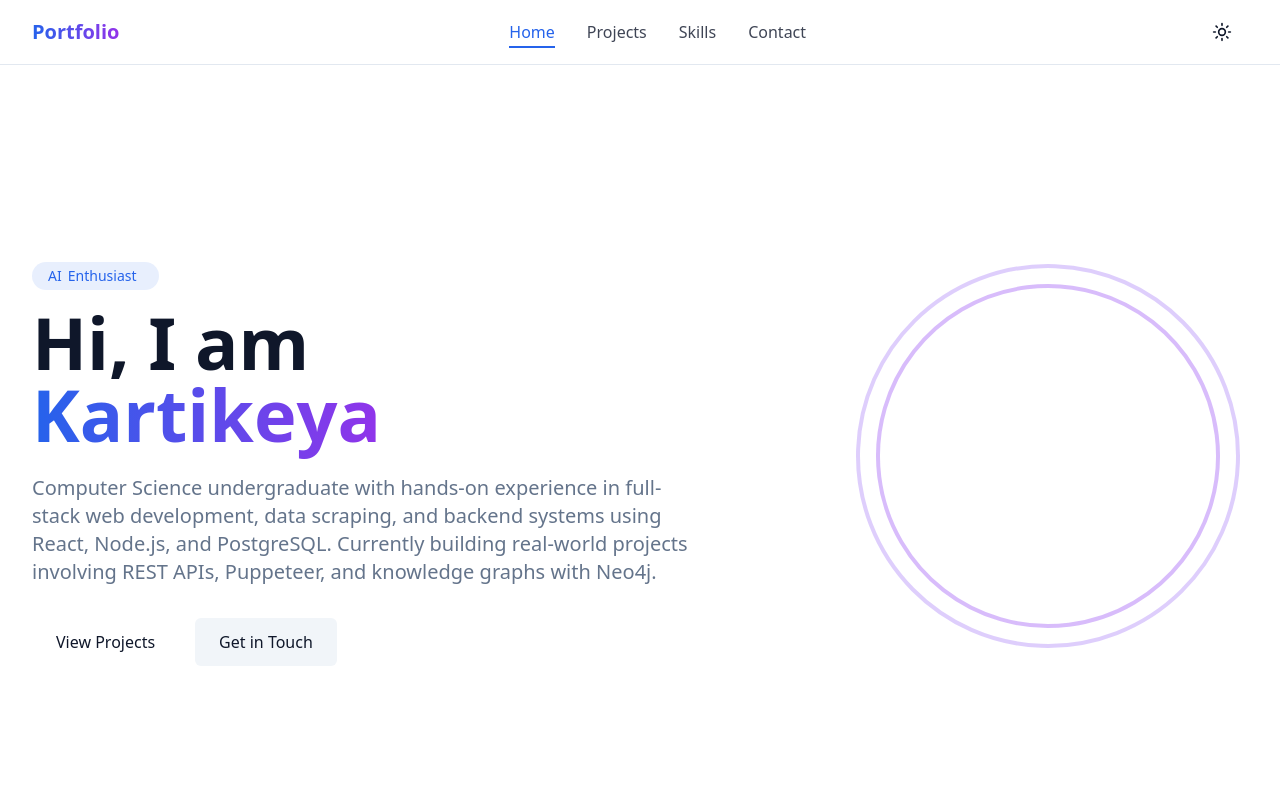
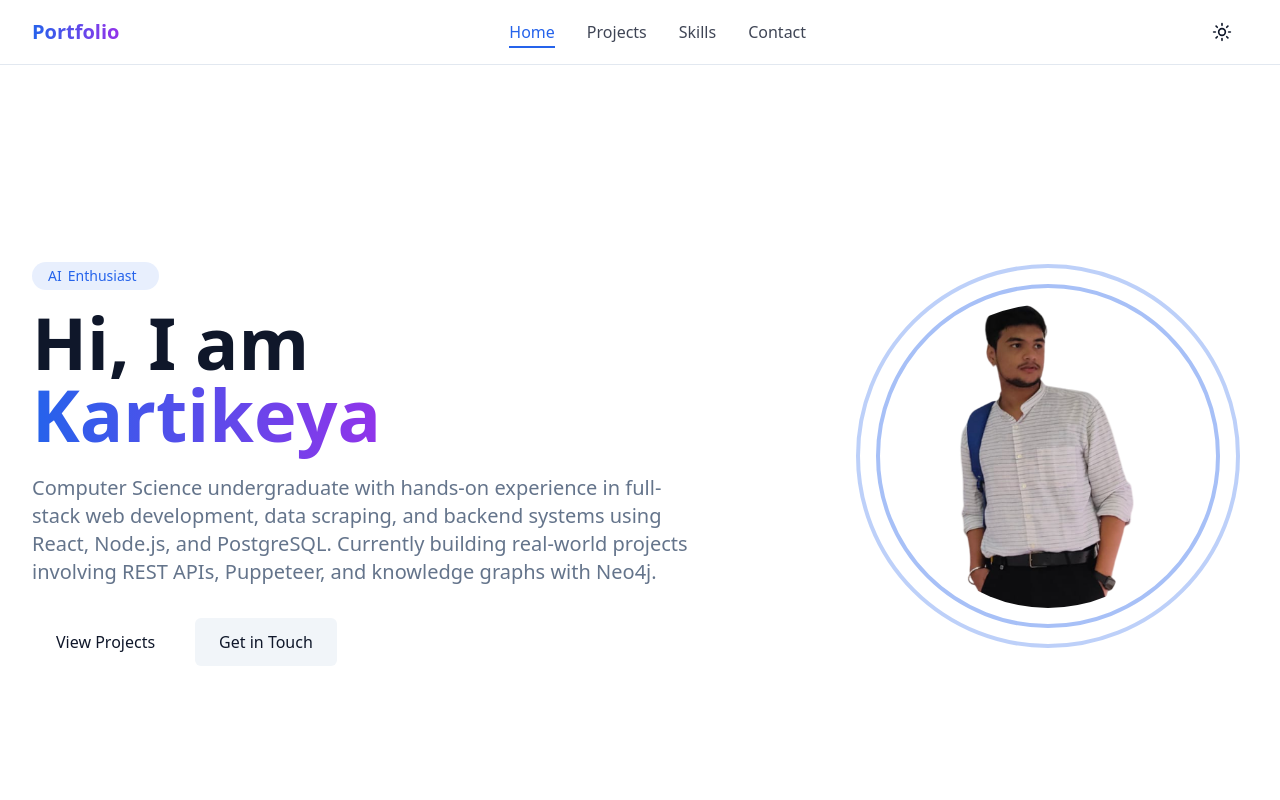
Before and after one commit to JoshiKartikeya/PortfolioWebsite, a Next.js app in the folder my-portfolio/: page / in a window 1280 px wide. Shown: the top 800 px of the page. Built offline with nearby package versions, Linux system fonts and the light colour scheme.

Commit message:
now I have a profile picture

```diff
--- a/my-portfolio/src/components/sections/Hero.tsx
+++ b/my-portfolio/src/components/sections/Hero.tsx
@@ -3,6 +3,7 @@
 import { motion } from "framer-motion";
 import { Button } from "@/components/ui/button";
 import AnimatedText from "@/components/shared/AnimatedText";
+import Image from "next/image";
 
 const containerVariants = {
   hidden: { opacity: 0 },
@@ -31,40 +32,21 @@ export default function Hero() {
         <div className="absolute top-10 left-1/4 w-72 h-72 bg-teal-500/20 rounded-full mix-blend-soft-light filter blur-3xl animate-blob"></div>
         <div className="absolute top-20 right-1/4 w-72 h-72 bg-purple-500/20 rounded-full mix-blend-soft-light filter blur-3xl animate-blob animation-delay-2000"></div>
       </div>{" "}
-      {/* Simple animated element instead of 3D Sphere */}
-      <motion.div
-        className="absolute right-10 top-1/4 w-64 h-64 md:w-96 md:h-96 rounded-full border-4 border-primary/30"
-        animate={{
-          rotate: 360,
-          borderColor: [
-            "rgba(99, 102, 241, 0.3)",
-            "rgba(168, 85, 247, 0.3)",
-            "rgba(99, 102, 241, 0.3)",
-          ],
-        }}
-        transition={{
-          duration: 20,
-          repeat: Infinity,
-          ease: "linear",
-        }}
-      >
-        <motion.div
-          className="absolute inset-4 rounded-full border-4 border-primary/40"
-          animate={{
-            rotate: -180,
-            borderColor: [
-              "rgba(99, 102, 241, 0.4)",
-              "rgba(168, 85, 247, 0.4)",
-              "rgba(99, 102, 241, 0.4)",
-            ],
-          }}
-          transition={{
-            duration: 15,
-            repeat: Infinity,
-            ease: "linear",
-          }}
-        />
-      </motion.div>
+      {/* Static Profile Image with Decorative Circles */}
+      <div className="absolute right-10 top-1/4 w-64 h-64 md:w-96 md:h-96 rounded-full border-4 border-primary/30">
+        <div className="absolute inset-4 rounded-full border-4 border-primary/40">
+          {/* Profile Image */}
+          <div className="absolute inset-4 rounded-full overflow-hidden bg-background/80 backdrop-blur-sm">
+            <Image
+              src="/Images/profilePic.png"
+              alt="Kartikeya Profile"
+              width={500}
+              height={500}
+              className="w-full h-full object-cover object-[center_30%] rounded-full scale-105"
+            />
+          </div>
+        </div>
+      </div>
       <motion.div
         className="container relative z-10 py-20"
         variants={containerVariants}
```
Also changed, not shown: my-portfolio/public/Images/profilePic.png (added).
